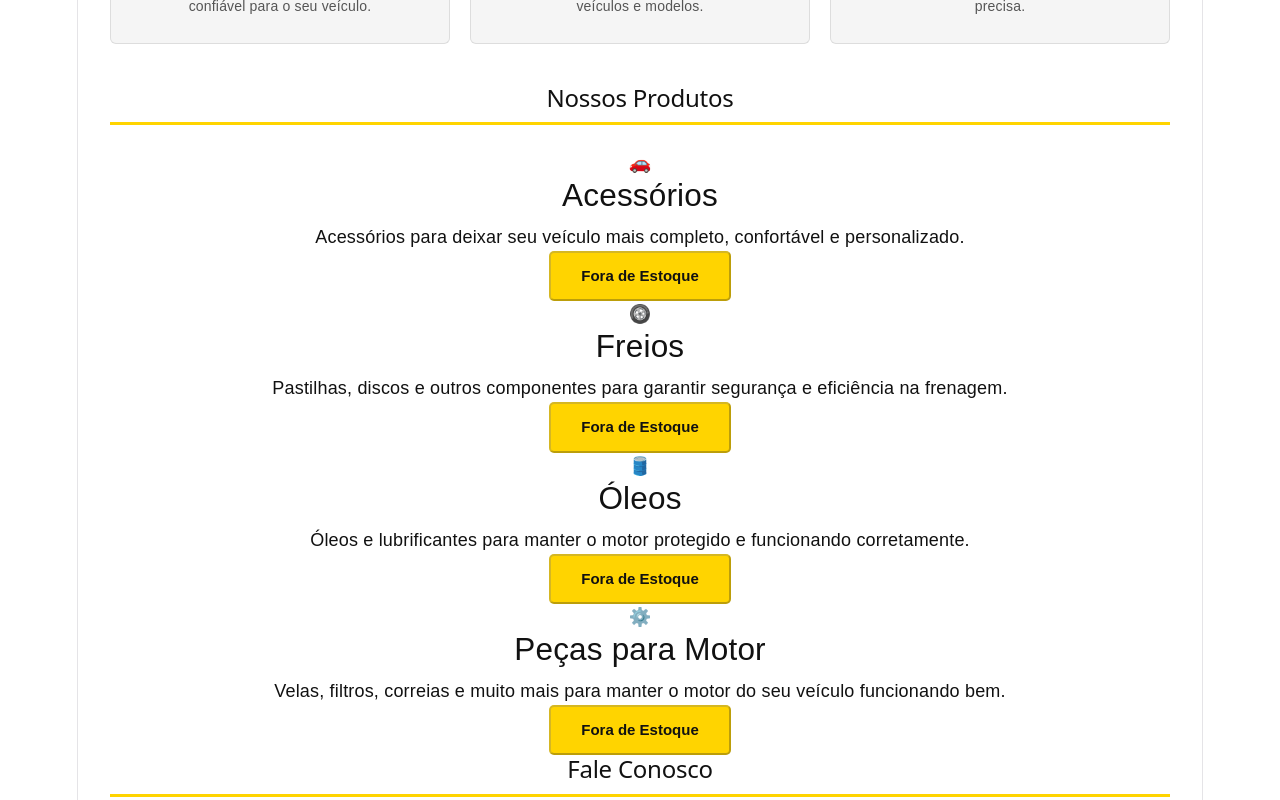
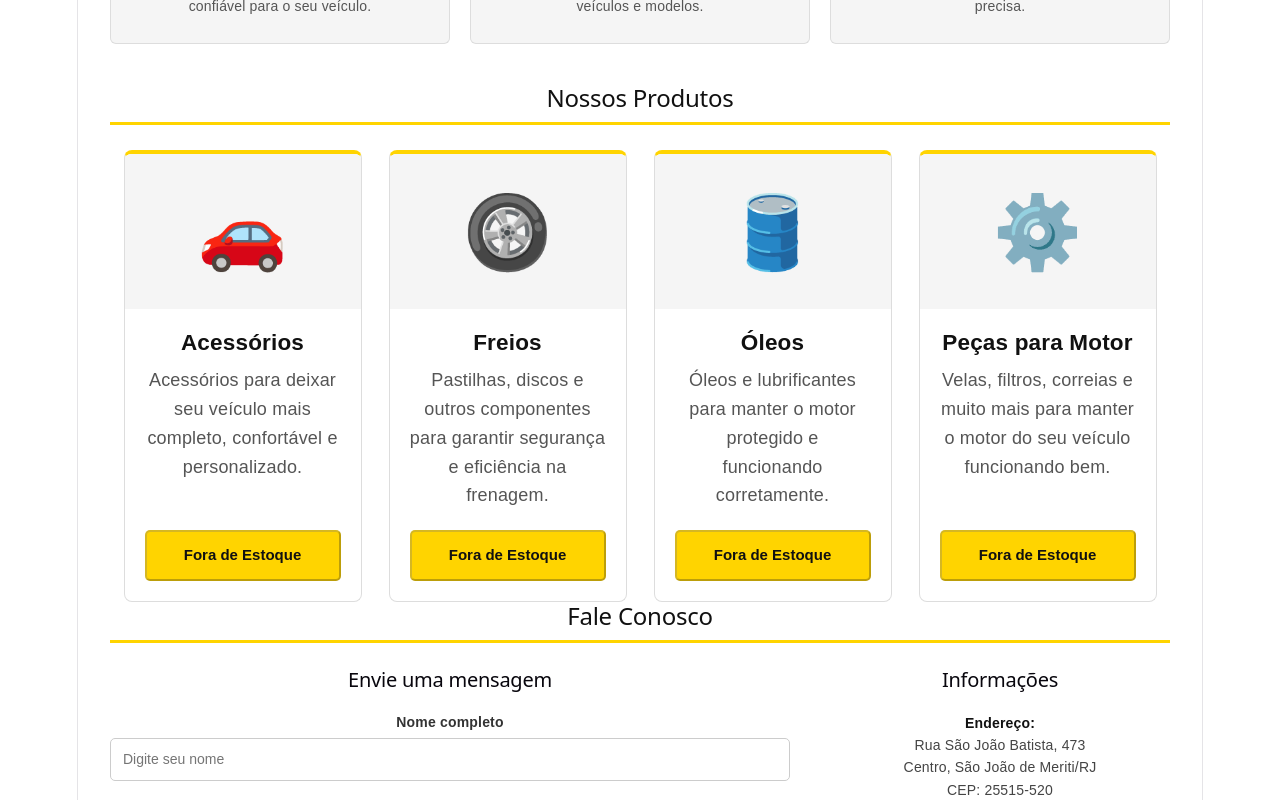
Before and after one commit to KaykyOls/wamoraeslanding, a React (Vite) app: page / in a window 1280 px wide. Shown: the part 1000-1800 px from the top of the page. Built offline with nearby package versions, Linux system fonts and the light colour scheme.

Commit message:
feat: aplica bootstrap e ajusta cards de produtos

```diff
--- a/src/components/ProdutosSection.jsx
+++ b/src/components/ProdutosSection.jsx
@@ -30,24 +30,33 @@ function ProdutosSection() {
     <section id="produtos">
       <h2 className="titulo-secao">Nossos Produtos</h2>
 
-      <div className="produtos-grid">
+      <div className="container">
+        <div className="row g-4">
           {categorias.map((categoria) => (
-          <article className="card-produto" key={categoria.nome}>
+            <div className="col-12 col-md-6 col-lg-3" key={categoria.nome}>
+              <article className="card card-produto-bs h-100">
                 <div className="card-produto-img-placeholder">
                   {categoria.icone}
                 </div>
 
-            <div className="card-produto-info">
-              <h3>{categoria.nome}</h3>
+                <div className="card-body d-flex flex-column">
+                  <h3 className="card-title">{categoria.nome}</h3>
 
-              <p>{categoria.descricao}</p>
+                  <p className="card-text">
+                    {categoria.descricao}
+                  </p>
 
-              <button className="btn-amarelo" disabled>
+                  <button
+                    className="btn-amarelo mt-auto"
+                    disabled
+                  >
                     Fora de Estoque
                   </button>
                 </div>
               </article>
+            </div>
           ))}
+        </div>
       </div>
     </section>
   )
--- a/src/style.css
+++ b/src/style.css
@@ -406,47 +406,46 @@ main {
     border-radius: 8px !important;
     overflow: hidden;
     height: 100%;
+    background-color: #ffffff;
+    transition: transform 0.2s ease, box-shadow 0.2s ease;
 }
 
-.card-produto-bs .card-img-placeholder {
-    background-color: #222222;
+.card-produto-bs:hover {
+    transform: translateY(-4px);
+    box-shadow: 0 6px 15px rgba(0, 0, 0, 0.12);
+}
+
+.card-produto-bs .card-produto-img-placeholder {
     height: 155px;
     display: flex;
     align-items: center;
     justify-content: center;
-    overflow: hidden;
-}
-
-.card-produto-bs .card-img-placeholder img {
-    width: 100%;
-    height: 100%;
-    object-fit: contain;
+    background-color: #f5f5f5;
+    font-size: 4rem;
 }
 
 .card-produto-bs .card-body {
-    padding: 16px;
+    padding: 20px;
+    display: flex;
+    flex-direction: column;
 }
 
 .card-produto-bs .card-title {
-    font-size: 15px;
-    font-weight: bold;
     color: #111111;
+    font-size: 1.25rem;
+    font-weight: 700;
+    margin-bottom: 10px;
 }
 
 .card-produto-bs .card-text {
-    font-size: 13px;
-    color: #666666;
-    line-height: 1.5;
+    color: #555555;
+    line-height: 1.6;
+    margin-bottom: 20px;
 }
 
-.preco-produto-bs {
-    font-size: 19px;
-    font-weight: bold;
-    color: #111111;
-    border-top: 2px solid #FFD400;
-    padding-top: 10px;
-    margin-top: 8px;
-    margin-bottom: 10px;
+.card-produto-bs .btn-amarelo {
+    margin-top: auto;
+    width: 100%;
 }
 
 /* PÁGINA NOVIDADES */
```
Lines whose indentation alone changed are shown as unchanged.
